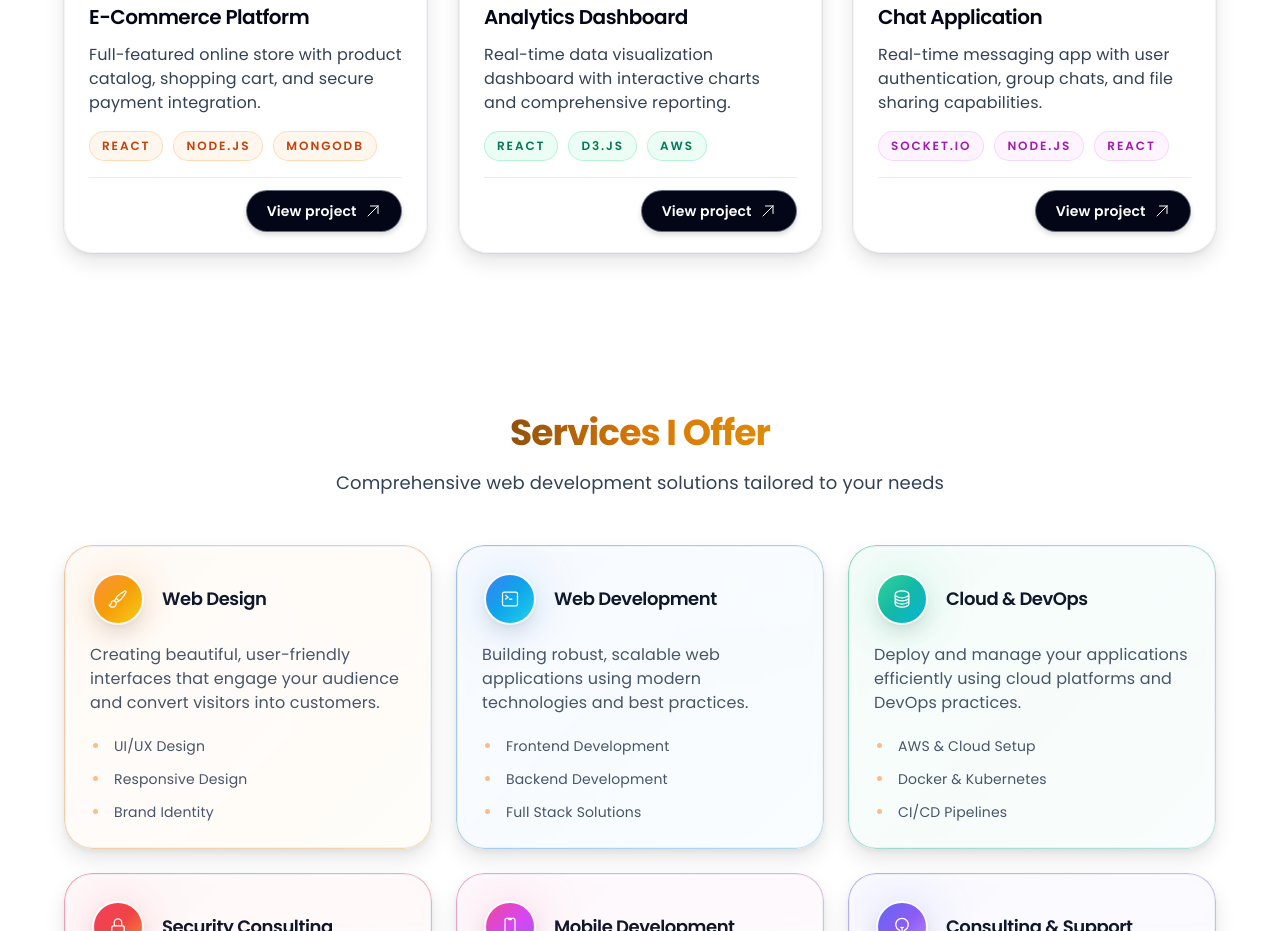
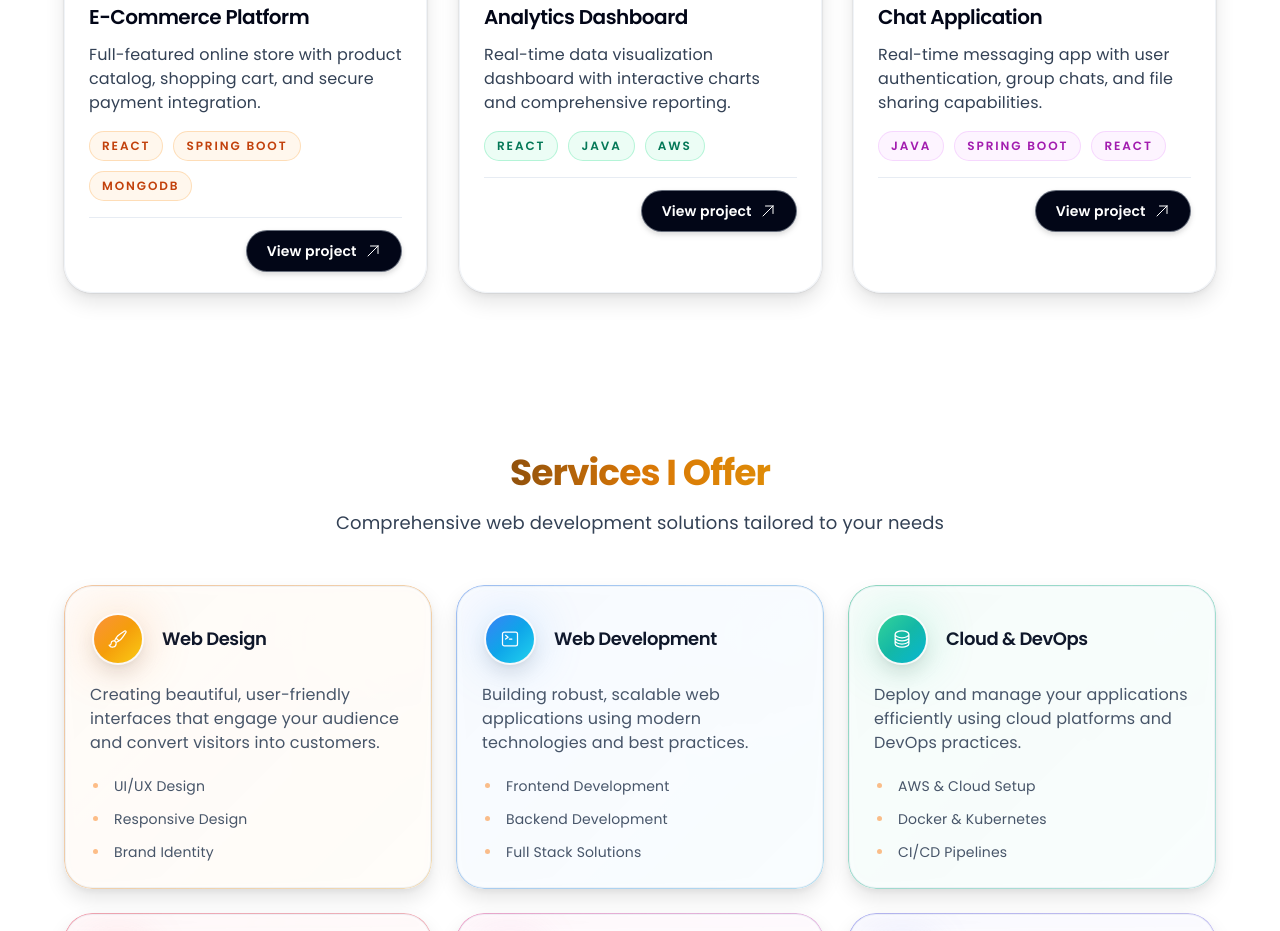
Before and after one commit to anreddy7816/my-portfolio, a React (Vite) app: page / in a window 1280 px wide. Shown: the part 1720-2651 px from the top of the page. Built offline with nearby package versions, Linux system fonts and the light colour scheme.

Commit message:
Tech Skills update.

```diff
--- a/src/data/sections/portfolio.js
+++ b/src/data/sections/portfolio.js
@@ -13,7 +13,7 @@ export const portfolioProjects = [
     title: "E-Commerce Platform",
     description:
       "Full-featured online store with product catalog, shopping cart, and secure payment integration.",
-    tags: ["React", "Node.js", "MongoDB"],
+    tags: ["React", "Spring Boot", "MongoDB"],
     tone: "orange",
     modal: {
       overview:
@@ -28,7 +28,7 @@ export const portfolioProjects = [
       ],
       techStack: [
         { name: "React", role: "Frontend UI" },
-        { name: "Node.js", role: "REST API Server" },
+        { name: "Spring Boot", role: "REST API Server" },
         { name: "Express", role: "Routing & Middleware" },
         { name: "MongoDB", role: "Database" },
         { name: "Stripe API", role: "Payment Processing" },
@@ -46,14 +46,14 @@ export const portfolioProjects = [
     title: "Analytics Dashboard",
     description:
       "Real-time data visualization dashboard with interactive charts and comprehensive reporting.",
-    tags: ["React", "D3.js", "AWS"],
+    tags: ["React", "Java", "AWS"],
     tone: "green",
     modal: {
       overview:
         "An enterprise-grade analytics dashboard that ingests streaming data and renders it into actionable insights. Built for performance with virtualized lists, lazy-loaded charts, and a fully responsive layout.",
       features: [
         "Real-time WebSocket data streaming",
-        "Interactive D3.js charts (line, bar, pie, heatmap)",
+        "Interactive Java charts (line, bar, pie, heatmap)",
         "Customizable widget-based layout",
         "CSV & PDF report export",
         "Role-based access control",
@@ -61,7 +61,7 @@ export const portfolioProjects = [
       ],
       techStack: [
         { name: "React", role: "Frontend UI" },
-        { name: "D3.js", role: "Data Visualizations" },
+        { name: "Java", role: "Data Visualizations" },
         { name: "WebSockets", role: "Live Data Feed" },
         { name: "AWS Lambda", role: "Serverless Backend" },
         { name: "S3 + CloudFront", role: "Hosting & CDN" },
@@ -79,13 +79,13 @@ export const portfolioProjects = [
     title: "Chat Application",
     description:
       "Real-time messaging app with user authentication, group chats, and file sharing capabilities.",
-    tags: ["Socket.io", "Node.js", "react"],
+    tags: ["Java", "Spring Boot", "react"],
     tone: "purple",
     modal: {
       overview:
         "A full-stack real-time chat application with sub-100ms message delivery. Supports one-on-one conversations, group rooms, media sharing, and read receipts - all secured with end-to-end encryption.",
       features: [
-        "Real-time messaging via Socket.io",
+        "Real-time messaging via Java",
         "Group chat rooms & private DMs",
         "Image & file sharing with preview",
         "Read receipts & online presence indicators",
@@ -94,8 +94,8 @@ export const portfolioProjects = [
       ],
       techStack: [
         { name: "React", role: "Frontend UI" },
-        { name: "Socket.io", role: "Real-time Messaging" },
-        { name: "Node.js", role: "Backend Server" },
+        { name: "Java", role: "Real-time Messaging" },
+        { name: "Spring Boot", role: "Backend Server" },
         { name: "PostgreSQL", role: "Persistent Storage" },
         { name: "Redis", role: "Session & Pub/Sub" },
         { name: "Cloudinary", role: "Media Storage" },
```
